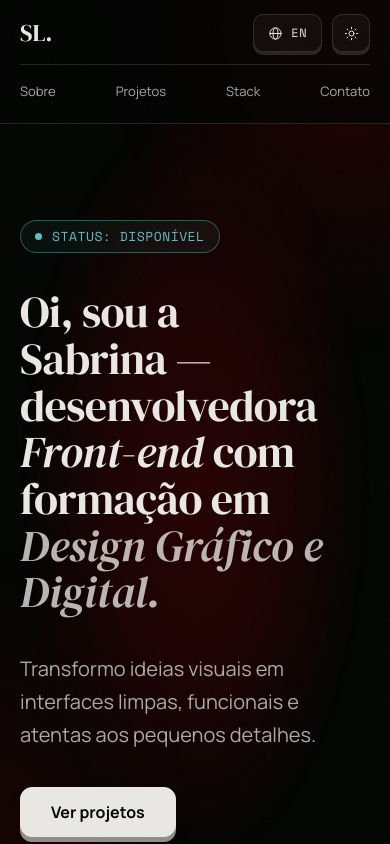
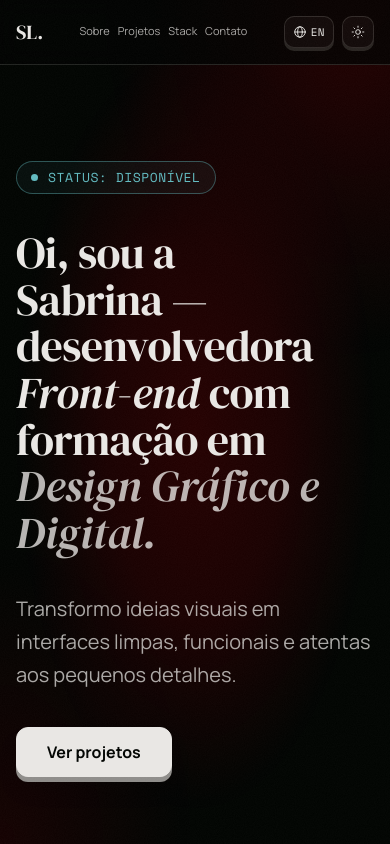
Before and after one commit to eusabrinalima/portfolio, a plain HTML site: page index.html in a window 390 px wide. Shown: the top 844 px of the page. Drawn offline with nearby package versions, Linux system fonts and the light colour scheme.

Commit message:
style: restore single-line header and recompile styles

```diff
--- a/src/styles/_layout.scss
+++ b/src/styles/_layout.scss
@@ -6,7 +6,7 @@
   padding: 0 40px;
 
   @media (max-width: 600px) {
-    padding: 0 20px;
+    padding: 0 16px;
   }
 }
 
@@ -24,33 +24,29 @@
     display: flex;
     align-items: center;
     justify-content: space-between;
-    min-height: 72px;
-    gap: 12px;
+    height: 72px;
+    gap: 16px;
 
-    @media (max-width: 680px) {
-      flex-wrap: wrap;
-      padding-top: 14px;
-      padding-bottom: 14px;
-      row-gap: 12px;
+    @media (max-width: 480px) {
+      height: 64px;
+      gap: 8px;
     }
   }
 
   &__controls {
     display: flex;
     align-items: center;
-    gap: 10px;
-
-    @media (max-width: 680px) {
-      order: 2;
-    }
+    gap: 8px;
+    flex-shrink: 0;
   }
 }
 
 .logo {
   font: 400 24px/1 $serif;
+  flex-shrink: 0;
 
-  @media (max-width: 680px) {
-    order: 1;
+  @media (max-width: 480px) {
+    font-size: 20px;
   }
 }
 
@@ -72,23 +68,26 @@
   }
 
   @media (max-width: 820px) {
-    gap: 20px;
+    gap: 18px;
 
     a {
       font-size: 14px;
     }
   }
 
-  @media (max-width: 680px) {
-    order: 3;
-    width: 100%;
-    justify-content: space-between;
-    padding-top: 10px;
-    border-top: 1px solid var(--line);
-    gap: 12px;
+  @media (max-width: 520px) {
+    gap: 10px;
 
     a {
-      font-size: 13px;
+      font-size: 12px;
+    }
+  }
+
+  @media (max-width: 390px) {
+    gap: 8px;
+
+    a {
+      font-size: 11px;
     }
   }
 }
@@ -97,9 +96,9 @@
   display: inline-flex;
   align-items: center;
   justify-content: center;
-  gap: 8px;
-  height: 38px;
-  padding: 0 14px;
+  gap: 6px;
+  height: 36px;
+  padding: 0 12px;
   font: 400 12px/1 $mono;
   letter-spacing: 0.04em;
   color: var(--fg);
@@ -111,8 +110,8 @@
   transition: transform 0.08s, box-shadow 0.08s, border-color 0.2s, color 0.2s;
 
   svg {
-    width: 15px;
-    height: 15px;
+    width: 14px;
+    height: 14px;
     fill: none;
     stroke: currentColor;
     stroke-width: 1.6;
@@ -131,8 +130,20 @@
   }
 
   &--icon {
-    width: 38px;
+    width: 36px;
     padding: 0;
+  }
+
+  @media (max-width: 480px) {
+    height: 32px;
+    padding: 0 8px;
+    font-size: 11px;
+    gap: 4px;
+
+    &--icon {
+      width: 32px;
+      padding: 0;
+    }
   }
 }
 
```
Also changed, not shown: src/styles/main.css, 1 other file.
